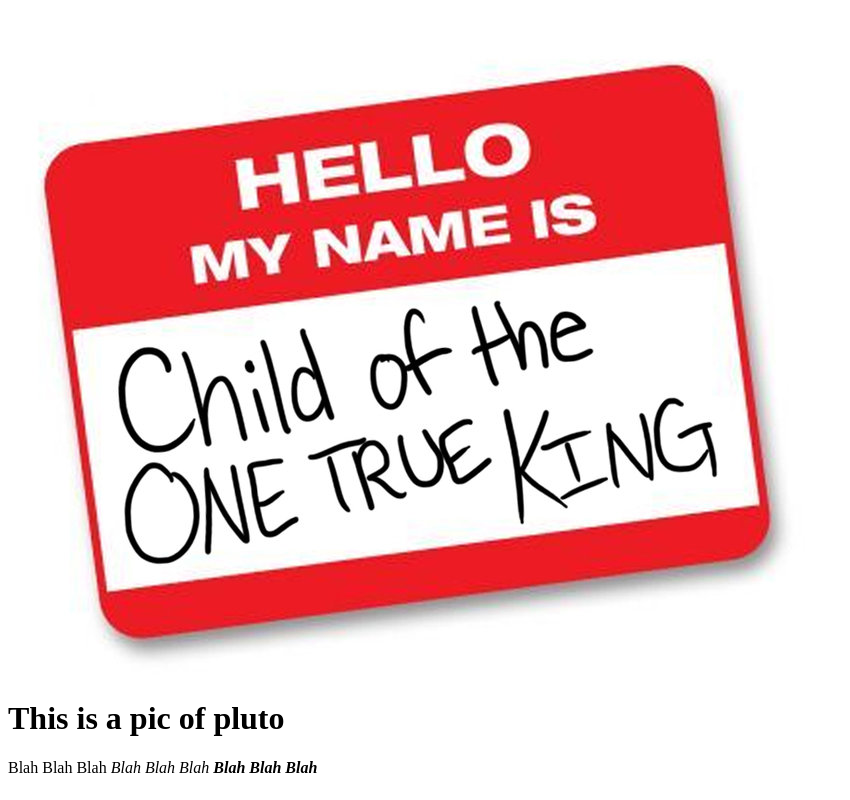
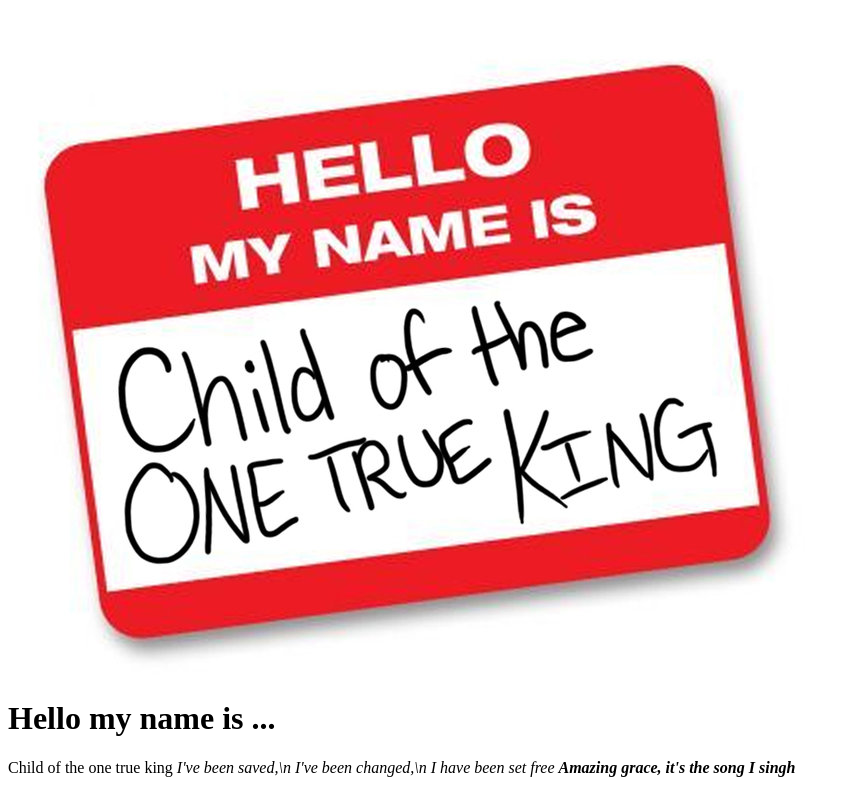
Before and after one commit to nsilvaro/nsilvaro.github.io, a plain HTML site: page index.html in a window 1280 px wide. Shown: the whole page, without its empty margins (0-850 px from the left). Drawn offline with Linux system fonts and the light colour scheme.

Commit message:
Update index.html

```diff
--- a/index.html
+++ b/index.html
@@ -4,9 +4,10 @@
   <title>Naassom's Page</title>
   <body>
     <img src="Child_of_the_one_true_king.jpg">
-    <h1>This is a pic of pluto</h1>
+    <h1>Hello my name is ...</h1>
 
-    <p>Blah Blah Blah  <em>Blah Blah Blah <strong><em>Blah Blah Blah</em></strong></p>
+    <p>Child of the one true king  <em>I've been saved,\n I've been changed,\n I have been set free
+      <strong><em>Amazing grace, it's the song I singh</em></strong></p>
 
   </body>
 </html>
```
